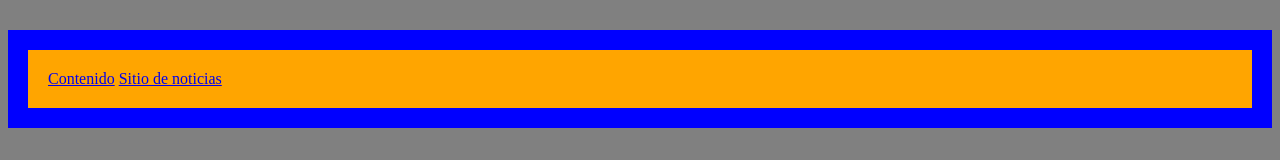
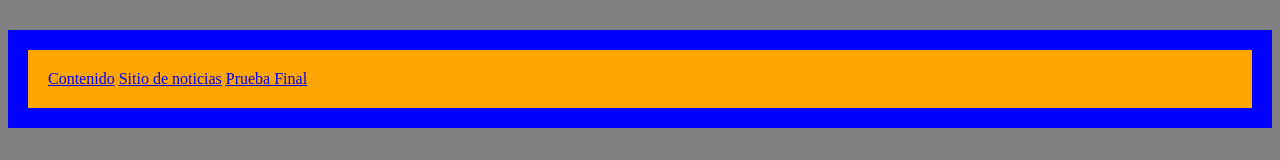
Before and after one commit to vgarcen/EscritoNoveno1, a plain HTML site: page index.html in a window 1280 px wide. Shown: the part 120-280 px from the top of the page. Drawn offline with Linux system fonts and the light colour scheme.

Commit message:
Update index.html

```diff
--- a/index.html
+++ b/index.html
@@ -49,8 +49,8 @@
      <br/>
     <div class="uno">
     <a href="contenido.html">Contenido</a>
-
     <a href="noticias.html">Sitio de noticias</a>
+    <a href="escrito.html">Prueba Final</a>
     </div>
      <br/>
      <br/>
```
